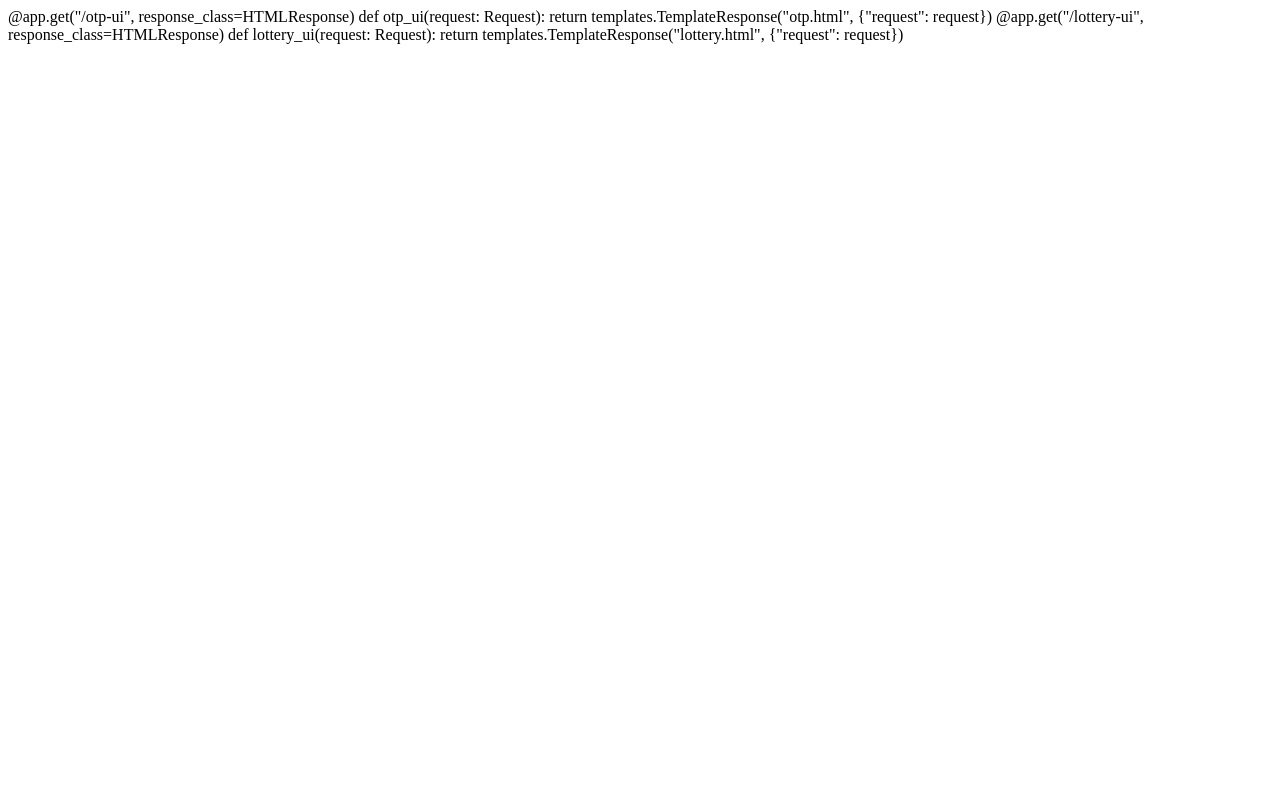
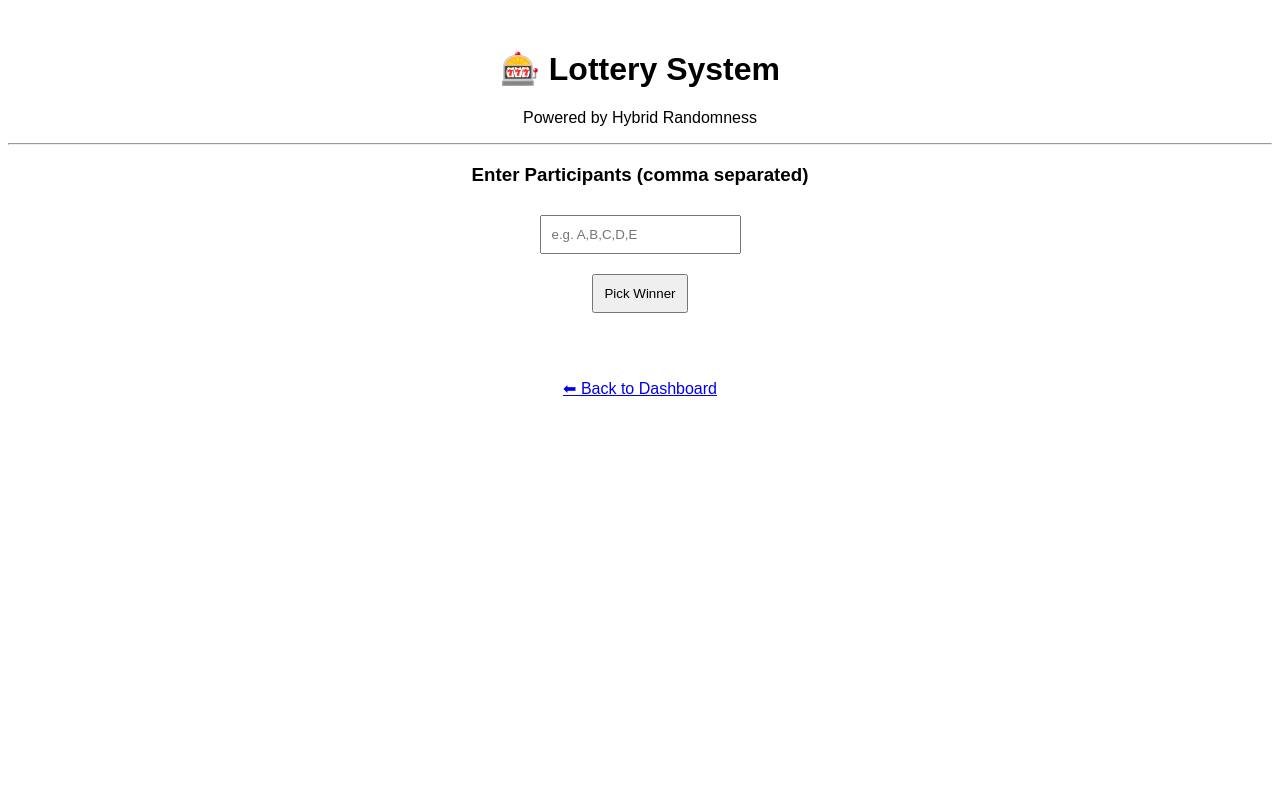
Before and after one commit to Udvik/Hyqrass, a FastAPI app: page /lottery-ui in a window 1280 px wide. Run offline with FastAPI, Linux system fonts and the light colour scheme.

Commit message:
Lottery web Interface

```diff
--- a/templates/lottery.html
+++ b/templates/lottery.html
@@ -1,8 +1,73 @@
-@app.get("/otp-ui", response_class=HTMLResponse)
-def otp_ui(request: Request):
-    return templates.TemplateResponse("otp.html", {"request": request})
+<!DOCTYPE html>
+<html>
+<head>
+    <title>Lottery System - HyQRaaS</title>
+    <style>
+        body {
+            font-family: Arial;
+            text-align: center;
+            margin-top: 50px;
+        }
+        input, button {
+            padding: 10px;
+            margin: 10px;
+        }
+        #result {
+            font-size: 20px;
+            margin-top: 20px;
+            font-weight: bold;
+        }
+    </style>
+</head>
+<body>
 
+<h1>🎰 Lottery System</h1>
+<p>Powered by Hybrid Randomness</p>
 
-@app.get("/lottery-ui", response_class=HTMLResponse)
-def lottery_ui(request: Request):
-    return templates.TemplateResponse("lottery.html", {"request": request})
+<hr>
+
+<h3>Enter Participants (comma separated)</h3>
+
+<input type="text" id="participants" placeholder="e.g. A,B,C,D,E">
+
+<br>
+
+<button onclick="runLottery()">Pick Winner</button>
+
+<div id="result"></div>
+
+<br><br>
+
+<a href="/">⬅ Back to Dashboard</a>
+
+<script>
+async function runLottery() {
+    let input = document.getElementById("participants").value;
+
+    if (!input) {
+        document.getElementById("result").innerText = "⚠ Please enter participants";
+        return;
+    }
+
+    let participants = input.split(",").map(p => p.trim()).filter(p => p);
+
+    let res = await fetch("/lottery", {
+        method: "POST",
+        headers: {
+            "Content-Type": "application/json"
+        },
+        body: JSON.stringify(participants)
+    });
+
+    let data = await res.json();
+
+    document.getElementById("result").innerText =
+        "🏆 Winner: " + data.winner +
+        "\nSource: " + data.source +
+        "\nHealth: " + data.health_score +
+        "\nLatency: " + data.latency_ms + " ms";
+}
+</script>
+
+</body>
+</html>
```
